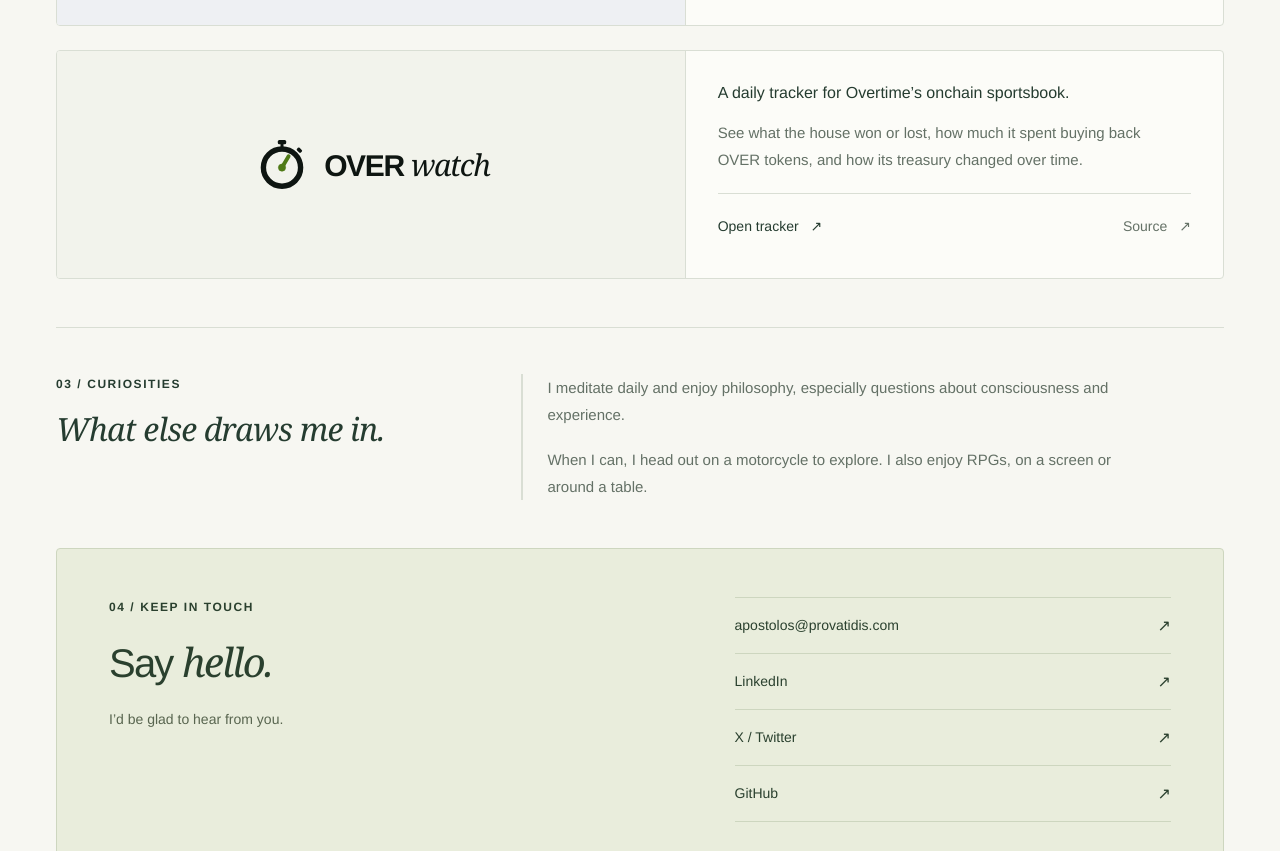
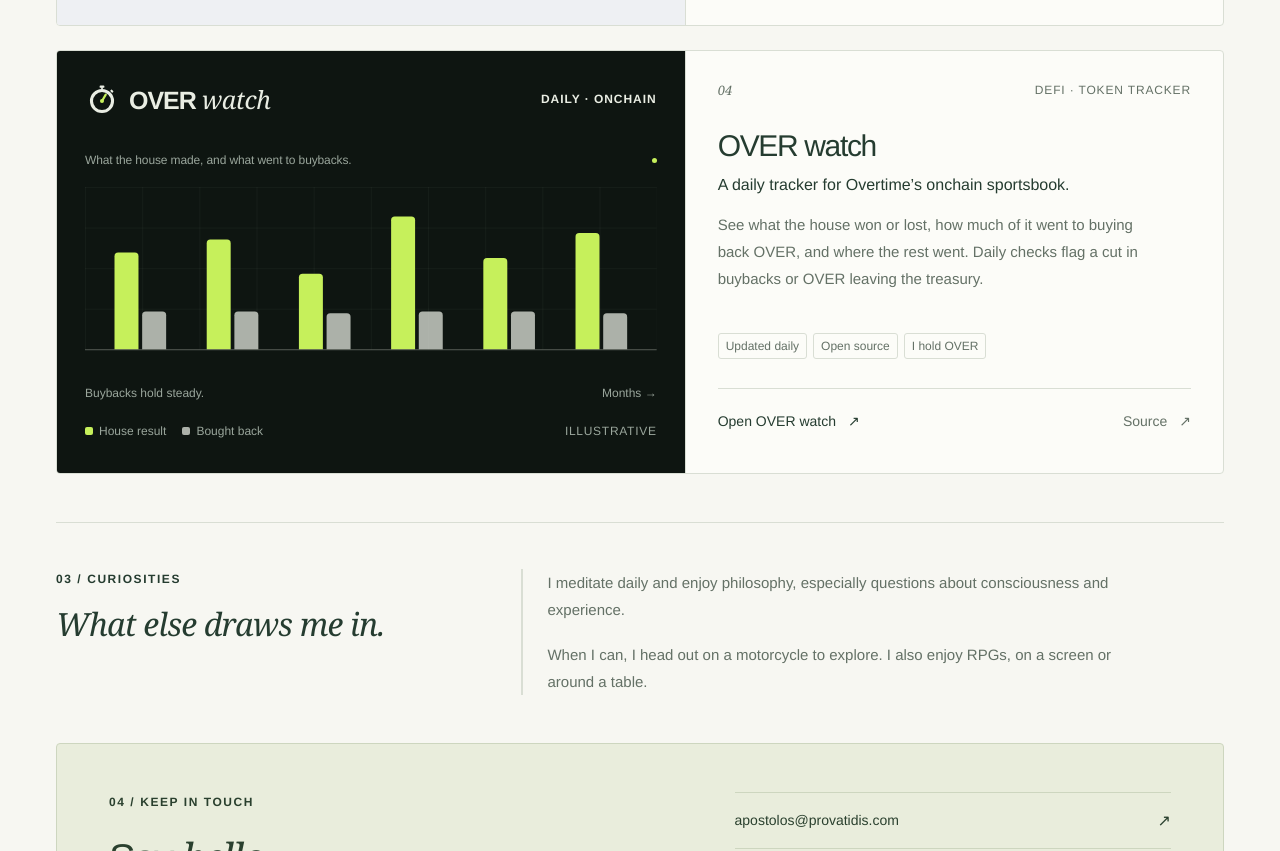
Before and after one commit to provatidis/provatidis.github.io, a plain HTML site: page index.html in a window 1280 px wide. Shown: the part 2040-2891 px from the top of the page. Drawn offline with Linux system fonts and the light colour scheme.

Commit message:
Rework the OVER watch card to match the other projects
Give the card the same structure as Gaugecraft: a wordmark row with the
stopwatch mark, a captioned illustrative chart of house result against
buybacks, an axis line, and a legend marked illustrative. Use the
tracker's own night-and-lime palette in both themes, drop the
card-specific color variables, and add the "I hold OVER" disclosure tag.

Co-Authored-By: Claude Opus 5.5 <noreply@anthropic.com>
Claude-Session: https://claude.ai/code/session_01Q7D4zaBcsyPQbkzYD3Xe5a

```diff
--- a/index.html
+++ b/index.html
@@ -34,7 +34,7 @@
     <meta name="twitter:image" content="https://provatidis.com/assets/social-card.png?v=provatidis-com">
     <meta name="twitter:image:alt" content="Apostolos Provatidis — Independent developer. Projects and curiosities.">
     <meta name="twitter:site" content="@provatidis">
-    <link rel="stylesheet" href="./styles.css?v=f2894b652dac">
+    <link rel="stylesheet" href="./styles.css?v=70db75f60f7d">
     <script src="./script.js" defer></script>
     <script type="application/ld+json">
       {"@context":"https://schema.org","@type":"Person","name":"Apostolos Provatidis","jobTitle":"Independent developer","url":"https://provatidis.com/","sameAs":["https://github.com/provatidis","https://www.linkedin.com/in/apostolos-provatidis/","https://x.com/provatidis"]}
@@ -113,27 +113,30 @@
             <div class="project-links"><a href="https://gaugecraft.sh/" target="_blank" rel="noopener noreferrer">Explore Gaugecraft <span aria-hidden="true">↗</span></a><a class="source-link" href="https://github.com/provatidis/gaugecraft" target="_blank" rel="noopener noreferrer" aria-label="Gaugecraft source on GitHub">Source <span aria-hidden="true">↗</span></a></div>
           </div>
         </article>
-        <article class="project project-featured" id="overwatch" aria-labelledby="overwatch-title">
-          <a class="project-visual overwatch-visual" href="https://provatidis.com/overwatch/" target="_blank" rel="noopener noreferrer" aria-label="Open OVER watch, the Overtime tracker (opens in a new tab)">
-            <svg width="60" height="60" viewBox="0 0 100 100" fill="currentColor" aria-hidden="true">
-              <circle cx="50" cy="56" r="31" fill="none" stroke="currentColor" stroke-width="9"/>
-              <rect x="43" y="10" width="14" height="7" rx="2.5"/>
-              <rect x="47.5" y="15" width="5" height="8"/>
-              <rect x="74.5" y="24" width="9" height="6" rx="2" transform="rotate(45 79 27)"/>
-              <g fill="var(--overwatch-hand)" stroke="var(--overwatch-hand)">
-                <line x1="50" y1="56" x2="61" y2="37" stroke-width="6.5" stroke-linecap="round"/>
-                <circle cx="50" cy="56" r="6"/>
-              </g>
-            </svg>
-            <h3 id="overwatch-title">OVER <em>watch</em></h3>
+        <article class="project project-featured project-overwatch" id="overwatch" aria-labelledby="overwatch-title">
+          <a class="project-visual overwatch-visual" href="https://provatidis.com/overwatch/" target="_blank" rel="noopener noreferrer" aria-label="Open OVER watch, a daily tracker for Overtime (opens in a new tab)">
+            <div class="visual-topline"><span class="overwatch-wordmark"><svg width="34" height="34" viewBox="0 0 100 100" aria-hidden="true"><circle cx="50" cy="56" r="31" fill="none" stroke="currentColor" stroke-width="9"/><rect x="43" y="10" width="14" height="7" rx="2.5" fill="currentColor"/><rect x="47.5" y="15" width="5" height="8" fill="currentColor"/><rect x="74.5" y="24" width="9" height="6" rx="2" fill="currentColor" transform="rotate(45 79 27)"/><line x1="50" y1="56" x2="61" y2="37" stroke="#c6f05b" stroke-width="6.5" stroke-linecap="round"/><circle cx="50" cy="56" r="6" fill="#c6f05b"/></svg><span>OVER <em>watch</em></span></span><span class="visual-label">DAILY · ONCHAIN</span></div>
+            <div class="overwatch-illustration" aria-hidden="true">
+              <div class="chart-caption"><span>What the house made, and what went to buybacks.</span><span class="chart-dot"></span></div>
+              <!-- Schematic, not live data: the house result varies while buybacks run at a steady daily rate. -->
+              <svg viewBox="0 0 620 200" fill="none">
+                <defs><pattern id="overwatch-grid" width="62" height="44" patternUnits="userSpaceOnUse"><path d="M62 0H0V44" stroke="#e9ede3" stroke-opacity=".08"/></pattern></defs>
+                <rect width="620" height="176" fill="url(#overwatch-grid)"/>
+                <g fill="#c6f05b"><path d="M32 176V75Q32 71 36 71H54Q58 71 58 75V176Z"/><path d="M132 176V61Q132 57 136 57H154Q158 57 158 61V176Z"/><path d="M232 176V98Q232 94 236 94H254Q258 94 258 98V176Z"/><path d="M332 176V36Q332 32 336 32H354Q358 32 358 36V176Z"/><path d="M432 176V81Q432 77 436 77H454Q458 77 458 81V176Z"/><path d="M532 176V54Q532 50 536 50H554Q558 50 558 54V176Z"/></g>
+                <g fill="#e9ede3" fill-opacity=".72"><path d="M62 176V139Q62 135 66 135H84Q88 135 88 139V176Z"/><path d="M162 176V139Q162 135 166 135H184Q188 135 188 139V176Z"/><path d="M262 176V141Q262 137 266 137H284Q288 137 288 141V176Z"/><path d="M362 176V139Q362 135 366 135H384Q388 135 388 139V176Z"/><path d="M462 176V139Q462 135 466 135H484Q488 135 488 139V176Z"/><path d="M562 176V141Q562 137 566 137H584Q588 137 588 141V176Z"/></g>
+                <path d="M0 176.5H620" stroke="#e9ede3" stroke-opacity=".35"/>
+              </svg>
+              <p class="overwatch-axis"><span>Buybacks hold steady.</span><span>Months →</span></p>
+              <div class="overwatch-legend"><span><i class="result"></i>House result <i class="buyback"></i>Bought back</span><span>ILLUSTRATIVE</span></div>
+            </div>
           </a>
           <div class="project-content">
+            <div class="project-top"><span class="project-number">04</span><span class="project-category">DEFI · TOKEN TRACKER</span></div>
+            <h3 id="overwatch-title">OVER watch</h3>
             <p class="project-subtitle">A daily tracker for Overtime’s onchain sportsbook.</p>
-            <p>See what the house won or lost, how much it spent buying back OVER tokens, and how its treasury changed over time.</p>
-            <div class="project-links">
-              <a href="https://provatidis.com/overwatch/" target="_blank" rel="noopener noreferrer">Open tracker <span aria-hidden="true">↗</span></a>
-              <a class="source-link" href="https://github.com/provatidis/overwatch" target="_blank" rel="noopener noreferrer" aria-label="OVER watch source on GitHub">Source <span aria-hidden="true">↗</span></a>
-            </div>
+            <p>See what the house won or lost, how much of it went to buying back OVER, and where the rest went. Daily checks flag a cut in buybacks or OVER leaving the treasury.</p>
+            <div class="tags"><span>Updated daily</span><span>Open source</span><span>I hold OVER</span></div>
+            <div class="project-links"><a href="https://provatidis.com/overwatch/" target="_blank" rel="noopener noreferrer">Open OVER watch <span aria-hidden="true">↗</span></a><a class="source-link" href="https://github.com/provatidis/overwatch" target="_blank" rel="noopener noreferrer" aria-label="OVER watch source on GitHub">Source <span aria-hidden="true">↗</span></a></div>
           </div>
         </article>
       </section>
--- a/styles.css
+++ b/styles.css
@@ -11,9 +11,6 @@
   --contact-ink:#2a402e;
   --contact-muted:#58654f;
   --contact-line:#cdd6bf;
-  --overwatch-paper:#f2f3ec;
-  --overwatch-ink:#0e1511;
-  --overwatch-hand:#4f7a16;
   --serif:Georgia,'Times New Roman',serif;
   --sans:'Helvetica Neue',Arial,sans-serif;
   color-scheme:light;
@@ -33,9 +30,6 @@
   --contact-ink:#e6ecdf;
   --contact-muted:#b6c3af;
   --contact-line:#465a43;
-  --overwatch-paper:#0e1511;
-  --overwatch-ink:#e9ede3;
-  --overwatch-hand:#c6f05b;
   color-scheme:dark;
 }
 @media(prefers-color-scheme:dark) {
@@ -50,9 +44,6 @@
     --contact-ink:#e6ecdf;
     --contact-muted:#b6c3af;
     --contact-line:#465a43;
-    --overwatch-paper:#0e1511;
-    --overwatch-ink:#e9ede3;
-    --overwatch-hand:#c6f05b;
     color-scheme:dark;
   }
 }
@@ -586,24 +577,79 @@ h3 {
   letter-spacing:.06em;
 }
 .overwatch-visual {
+  background:#0e1511;
+  color:#9aa69c;
+  padding:28px;
+  min-height:365px;
+  border-right:1px solid var(--line);
+  display:flex;
+  flex-direction:column;
+}
+.overwatch-visual .visual-label {
+  color:#e9ede3;
+}
+.overwatch-wordmark {
+  display:inline-flex;
+  align-items:center;
+  gap:10px;
+  color:#e9ede3;
+  font-size:25px;
+  font-weight:600;
+  letter-spacing:-.04em;
+  line-height:40px;
+}
+.overwatch-wordmark svg {
+  flex:none;
+}
+.overwatch-wordmark em {
+  font-family:var(--serif);
+  font-weight:400;
+  letter-spacing:-.02em;
+}
+.overwatch-illustration {
+  margin:auto 0;
+  padding-top:28px;
+}
+.overwatch-illustration svg {
+  width:100%;
+  height:auto;
+}
+.overwatch-illustration .chart-dot {
+  background:#c6f05b;
+}
+.overwatch-axis,.overwatch-legend {
   display:flex;
   flex-wrap:wrap;
   align-items:center;
-  justify-content:center;
+  justify-content:space-between;
   gap:12px;
-  padding:24px;
-  background:var(--overwatch-paper);
-  color:var(--overwatch-ink);
-  border-right:1px solid var(--line);
+  font-size:12px;
+  line-height:1.5;
+  margin:12px 0 0;
 }
-.overwatch-visual h3 {
-  margin:0;
-  font-weight:600;
-  white-space:nowrap;
+.overwatch-legend {
+  margin-top:20px;
 }
-.overwatch-visual em {
-  font-family:var(--serif);
-  font-weight:400;
+.overwatch-legend span:first-child {
+  display:flex;
+  align-items:center;
+  gap:6px;
+}
+.overwatch-legend i {
+  width:8px;
+  height:8px;
+  border-radius:2px;
+}
+.overwatch-legend i.result {
+  background:#c6f05b;
+}
+.overwatch-legend i.buyback {
+  background:#e9ede3;
+  opacity:.72;
+  margin-left:10px;
+}
+.overwatch-legend span:last-child {
+  letter-spacing:.06em;
 }
 .about-section {
   margin-top:0;
@@ -858,9 +904,6 @@ h3 {
     min-height:0;
     padding:25px;
   }
-  .overwatch-visual {
-    padding:18px 14px;
-  }
   .inflow-visual {
     border-right:0;
     border-bottom:1px solid var(--line);
```
Also changed, not shown: 404.html (+1 -1 lines).
